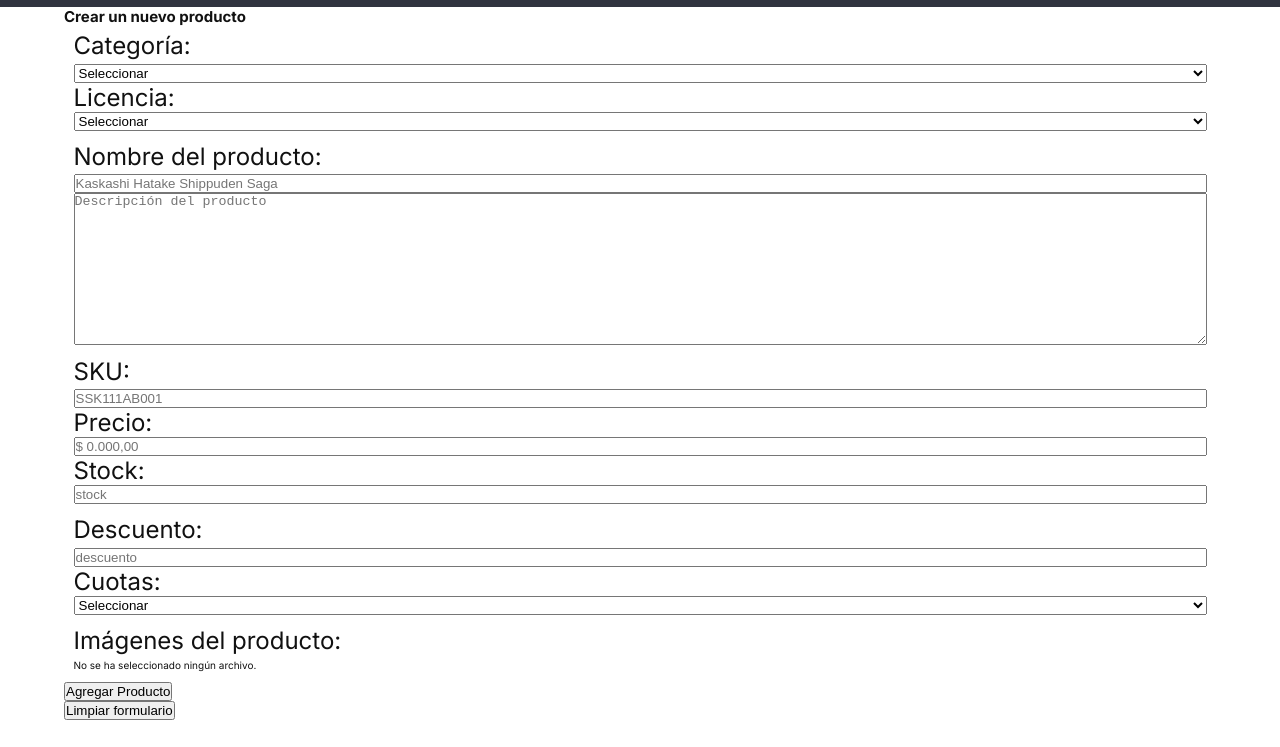
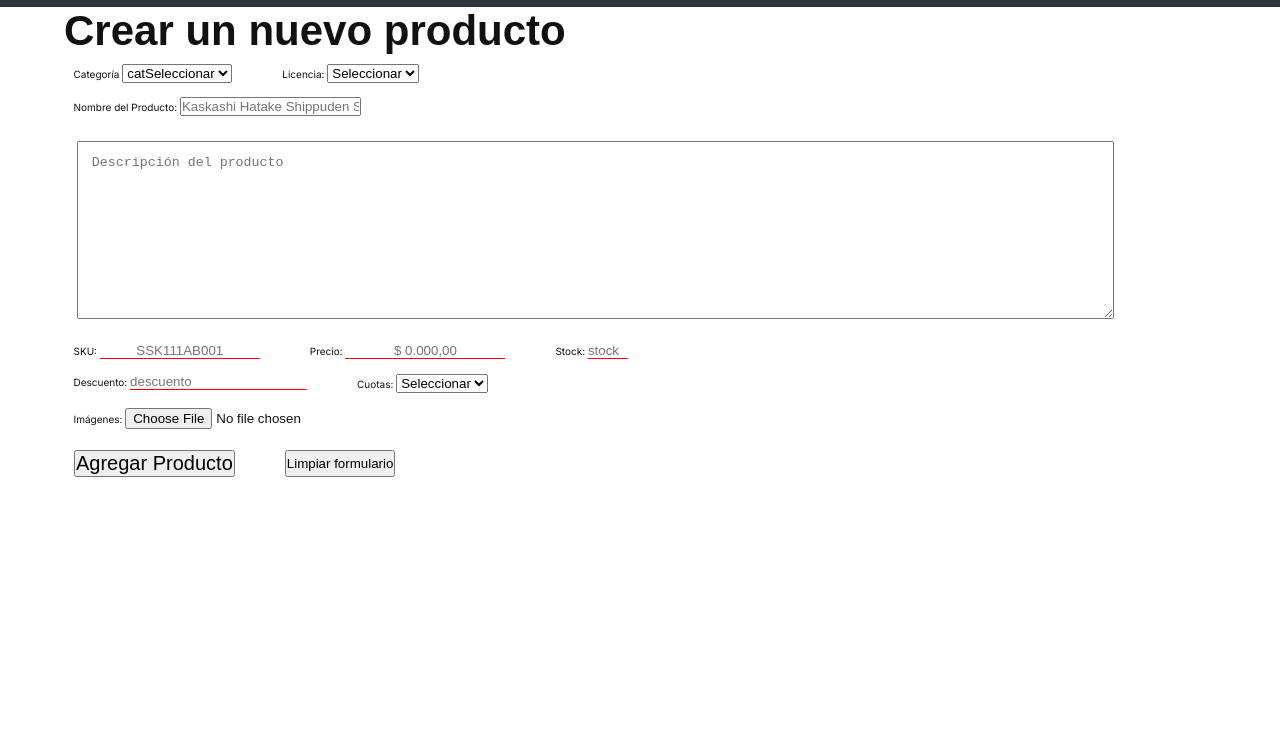
Before and after one commit to lauzanni/curso, a plain HTML site: page create.html in a window 1280 px wide. Shown: the part 53-800 px from the top of the page. Drawn offline with Linux system fonts and the light colour scheme.

Commit message:
añadido css del archivo create.html

```diff
--- a/create.html
+++ b/create.html
@@ -5,6 +5,8 @@
 	<meta charset="UTF-8" />
 	<meta name="viewport" content="width=device-width, initial-scale=1.0" />
 	<link rel="stylesheet" href="css/estilos.css" />
+	<link rel="stylesheet" href="css/admin.css" />
+
 	<title>HTML 01</title>
 </head>
 
@@ -53,53 +55,86 @@
 
 
 	<main class="contenedor crearProducto">
-		<h2>Crear un nuevo producto</h2>
+		<h2 class="titulo">Crear un nuevo producto</h2>
 		<form>
-			<fieldset>
-				<legend class="labelForm" for="categoria">
-					Categoría:
-				</legend>
+			<fieldset class="camposForm">
+				<div>
+					<!-- <legend class="labelForm" for="categoria">Categoría:</legend> -->
+					<span>Categoría</span>
 					<select id="categoria">
-					<option value="defecto">Seleccionar</option>
+						<option value="defecto">catSeleccionar</option>
 					</select>
+				</div>
 
-				<legend class="labelForm" for="licencia">
-					Licencia:
-				</legend>
+				<div>
+					<!-- <legend class="labelForm" for="licencia">Licencia:</legend> -->
+					<span>Licencia:</span>
 					<select id="licencia">
 						<option value="defecto">Seleccionar</option>
 					</select>
+				</div>
+
 			</fieldset>
-			<fieldset>
-				<legend class="labelForm"> Nombre del producto:</legend>
+			<fieldset class="camposForm">
+				<div>
+					<!-- <legend class="labelForm"> Nombre del producto:</legend> -->
+					<span>Nombre del Producto: </span>
 					<input type="text" id="nombreProducto" placeholder="Kaskashi Hatake Shippuden Saga" />
-				<textarea id="descripción" cols="30" rows="10" placeholder="Descripción del producto"></textarea>
+				</div>
+
 			</fieldset>
-			<fieldset>
-				<legend class="labelForm" for="SKU">SKU:</legend>
+			<div>
+				<textarea id="descripción" cols="auto" rows="10" placeholder="Descripción del producto"></textarea>
+
+			</div>
+			<fieldset class="camposForm">
+				<div>
+					<!-- <legend class="labelForm" for="SKU">SKU:</legend> -->
+					<span>SKU:</span>
 					<input type="text" id="SKU" placeholder="SSK111AB001" />
+				</div>
+				<div>
+					<!-- <legend class="labelForm" for="precio">Precio:</legend> -->
+					<span>Precio:</span>
+					<input type="text" id="precio" placeholder="$ 0.000,00" />
+				</div>
 
-				<legend class="labelForm" for="precio">Precio:</legend>
-				<input type="text" id="precio" placeholder="$ 0.000,00" />
+			<div>
+				<!-- <legend class="labelForm" for="stock">Stock:</legend> -->
+				<span>Stock:</span>
+				<input type="text" id="stock" placeholder="stock" />
+			</div>
+			</fieldset>
 
-				<legend class="labelForm" for="stock">Stock:</legend>
-				<input type="text" id="stock" placeholder="stock" />
-			</fieldset>
-			<fieldset>
-				<legend class="labelForm" for="descuento">Descuento:</legend>
+			<fieldset class="camposForm">
+				<div>
+					<!-- <legend class="labelForm" for="descuento">Descuento:</legend> -->
+					<span>Descuento:</span>
 					<input type="text" id="descuento" placeholder="descuento" />
+				</div>
 
-				<legend class="labelForm" for="cuotas">Cuotas:</legend>
+				<div>
+					<!-- <legend class="labelForm" for="cuotas">Cuotas:</legend> -->
+					<span>Cuotas:</span>
 					<select id="cuotas">
 						<option value="defecto">Seleccionar</option>
 					</select>
+				</div>
+
 			</fieldset>
 			<fieldset>
-				<legend class="labelForm" for="imagenes">Imágenes del producto:</legend>
-				<span> No se ha seleccionado ningún archivo.</span>
+				<div>
+					<!-- <legend class="labelForm" for="imagenes">Imágenes del producto:</legend> -->
+					<span>Imágenes:</span>
+					<input type="file"  id="imagen" name="imagen" accept="image/png, image/jpeg">
+					<!-- <span> No se ha seleccionado ningún archivo.</span> -->
+				</div>
+
 			</fieldset>
-			<a href="./admin.html"><button type="button">Agregar Producto</button></a>
+			<div class="camposForm">
+				<button type="button"><a href="./admin.html">Agregar Producto</a></button>
 				<button type="button">Limpiar formulario</button>
+			</div>
 
 		</form>
 
--- a/css/admin.css
+++ b/css/admin.css
@@ -1,31 +1,34 @@
 .contenedor {
-    width: 90vw ;
+    width: 90vw;
     display: flex;
     flex-direction: column;
 }
 
-.buscador{
-    display:flex;
+.buscador {
+    display: flex;
     flex-direction: row;
     align-items: flex-end;
-    margin:2rem;
+    margin: 2rem;
 }
-.buscador input{
+
+.buscador input {
     width: 30vw;
 }
 
-table{
+table {
     width: 100%;
 
 }
-caption{
-    display:none;
+
+caption {
+    display: none;
 }
-.tituloTabla{
+
+.tituloTabla {
     display: flex;
     flex-direction: row;
-    flex-wrap:wrap;
-    align-content:space-between;
+    flex-wrap: wrap;
+    align-content: space-between;
     justify-content: space-between;
     align-items: center;
 }
@@ -38,21 +41,23 @@ caption{
     font-weight: 700;
     font-family: var(--font-family-secundaria);
 }
-.tituloTabla span.btAgregarProducto{
+
+.tituloTabla span.btAgregarProducto {
     text-align: right;
     font-size: 2.4rem;
     font-weight: 700;
     font-family: var(--font-family-primaria);
 
 }
-.tituloTabla span.btAgregarProducto svg{
-    background-color:var(--color-boton-nuevo);
+
+.tituloTabla span.btAgregarProducto svg {
+    background-color: var(--color-boton-nuevo);
 }
 
-table th{
+table th {
     text-align: left;
     font-size: 2.4rem;
-    color:var(--color-fuente-th-tabla);
+    color: var(--color-fuente-th-tabla);
 }
 
 table td {
@@ -63,26 +68,67 @@ table td {
 
     text-align: left;
 }
-table td.icono{
+
+table td.icono {
     text-align: right;
 }
 
-main.contenedor.ingresar{
+main.contenedor.ingresar , main.contendor.crearProducto{
     min-height: 60vh;
-    padding-top:5vw;
+    padding-top: 5vw;
     width: 40vw;
     text-align: center;
     font-family: var(--font-family-primaria);
 }
 
-main.contenedor.ingresar h2{
-    font-size:4.2rem;
-    font-family:var(--font-family-secundaria);
-    font-weight:700;
+main.contenedor.ingresar h2 {
+    font-size: 4.2rem;
+    font-family: var(--font-family-secundaria);
+    font-weight: 700;
     color: var(--color-fuente-th-tabla);
     text-align: left;
 }
 
-main .labelForm{
+main .labelForm {
     text-align: left;
 }
+
+main.contenedor.crearProducto{
+/* background-color: gray; */
+}
+main  .camposForm    {
+    display: flex;
+    flex-direction: row;
+    justify-content: left;
+    gap:5em;
+}
+main h2.titulo{
+    text-align: left;
+    font-size: 4.2rem;
+    font-weight: 700;
+    font-family: var(--font-family-secundaria);
+}
+textarea{
+    width:90%;
+    text-align: left;
+    padding:1em;
+    margin:1em;
+}
+main input#descuento,input#stock,input#precio,input#SKU{
+    border:0;
+    border-bottom:1px solid red;
+}
+main input#SKU, input#precio{
+    width: 12em;
+    text-align: center;
+
+}
+main input#stock{
+    width: 3em;
+}
+div.camposForm{
+    width:70%;
+
+    padding:1em;
+
+}
```
Lines whose indentation alone changed are shown as unchanged.
